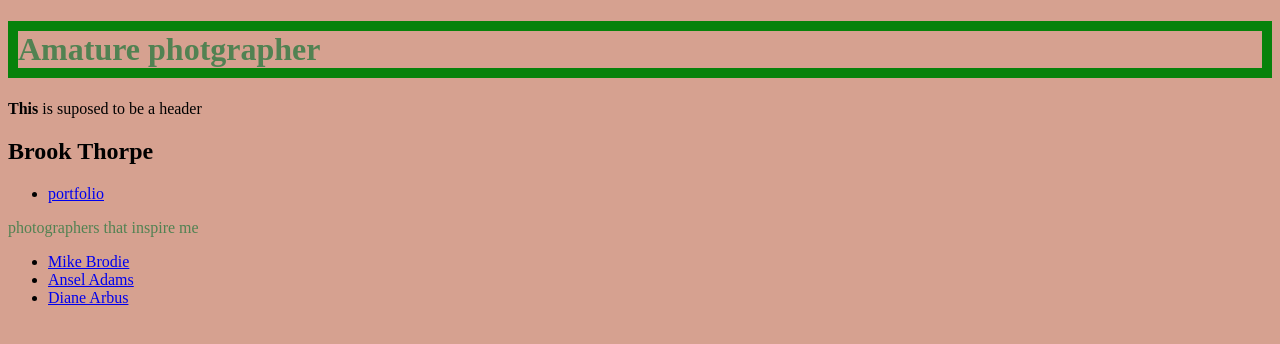
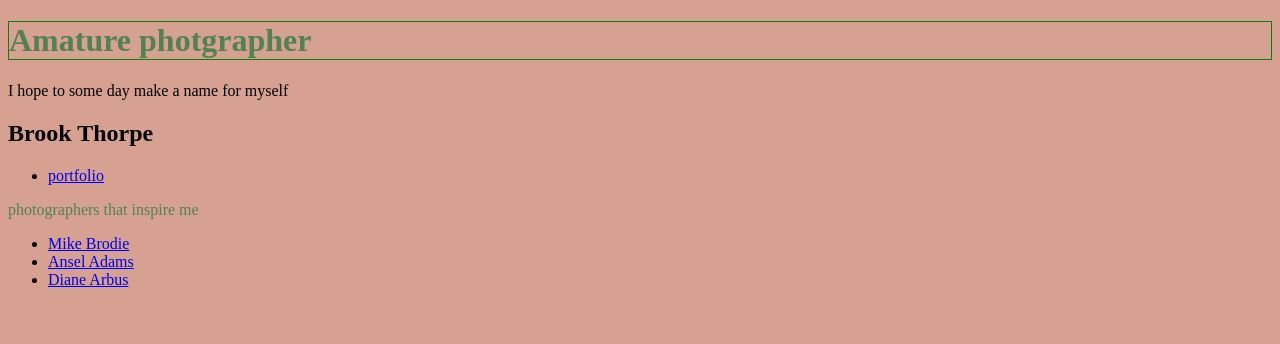
Before and after one commit to brook-t/Portfolio, a plain HTML site: page about-me.html in a window 1280 px wide. Drawn offline with Linux system fonts and the light colour scheme.

```diff
--- a/about-me.html
+++ b/about-me.html
@@ -7,7 +7,7 @@
   </head>
   <body>
     <h1>Amature photgrapher </h1>
-    <header> <b>This</b> is suposed to be a header </header>
+    <header>I hope to some day make a name for myself </header>
     <h2>Brook Thorpe</h2>
     <ul>
       <li><a href="index.html">portfolio</a></li>
--- a/styles.css
+++ b/styles.css
@@ -31,7 +31,7 @@ body {
   h1 {
     color: #518252;
     border-style: solid;
-    border-width: 10px;
+    border-width: 1px;
     border-color: #07820b;
   }
 
```
